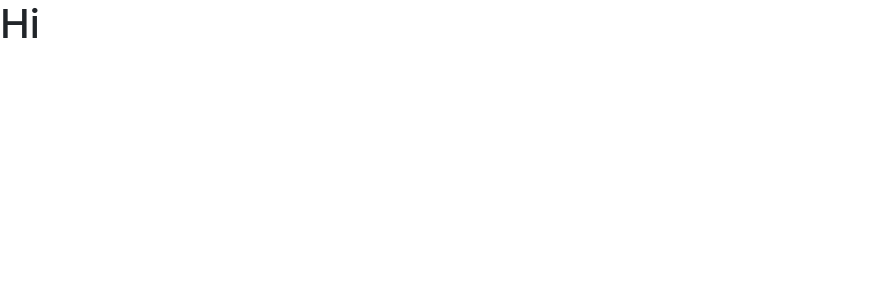
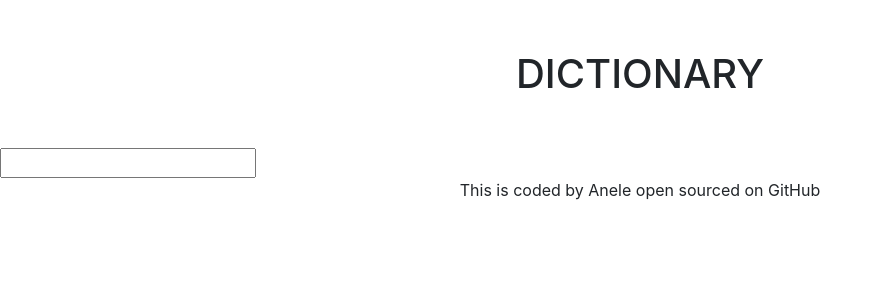
Before and after one commit to AneleNala/dictionary-project, a React (Create React App) app: page / in a window 1280 px wide. Shown: the top 300 px of the page, without its empty margins (0-883 px from the left). Built offline with nearby package versions, Linux system fonts and the light colour scheme.

Commit message:
Added a search engine

```diff
--- a/src/App.css
+++ b/src/App.css
@@ -0,0 +1,3 @@
+.App h1 {
+  margin: 50px 0;
+}
--- a/src/App.js
+++ b/src/App.js
@@ -1,11 +1,18 @@
 import './App.css';
+import Dictionary from "./Dictionary"
 
 function App() {
   return (
     <div className="App">
       <header className="App-header">
-    <h1>Hi</h1>
+    <h1 className="text-center">DICTIONARY</h1>
       </header>
+      <main>
+        <Dictionary/>
+      </main>
+      <footer className="text-center">
+        This is coded by Anele open sourced on GitHub
+      </footer>
     </div>
   );
 }
--- /dev/null
+++ b/src/Dictionary.js
@@ -0,0 +1,25 @@
+import React, {useState} from "react";
+
+export default function Dictionary(){
+
+    const [keywork, setKeywork] = useState("");
+
+
+    function handleSubmit(event){
+        event.preventDefault();
+       alert(`Searching ${keywork}`);
+
+    }
+
+    function handleKeywork(event){
+        setKeywork(event.target.value);
+    }
+
+    return(
+        <div className="Dictionary">
+        <form onSubmit={handleSubmit}>
+            <input type="search" onChange={handleKeywork}/>
+        </form>
+        </div>
+    )
+}
```
